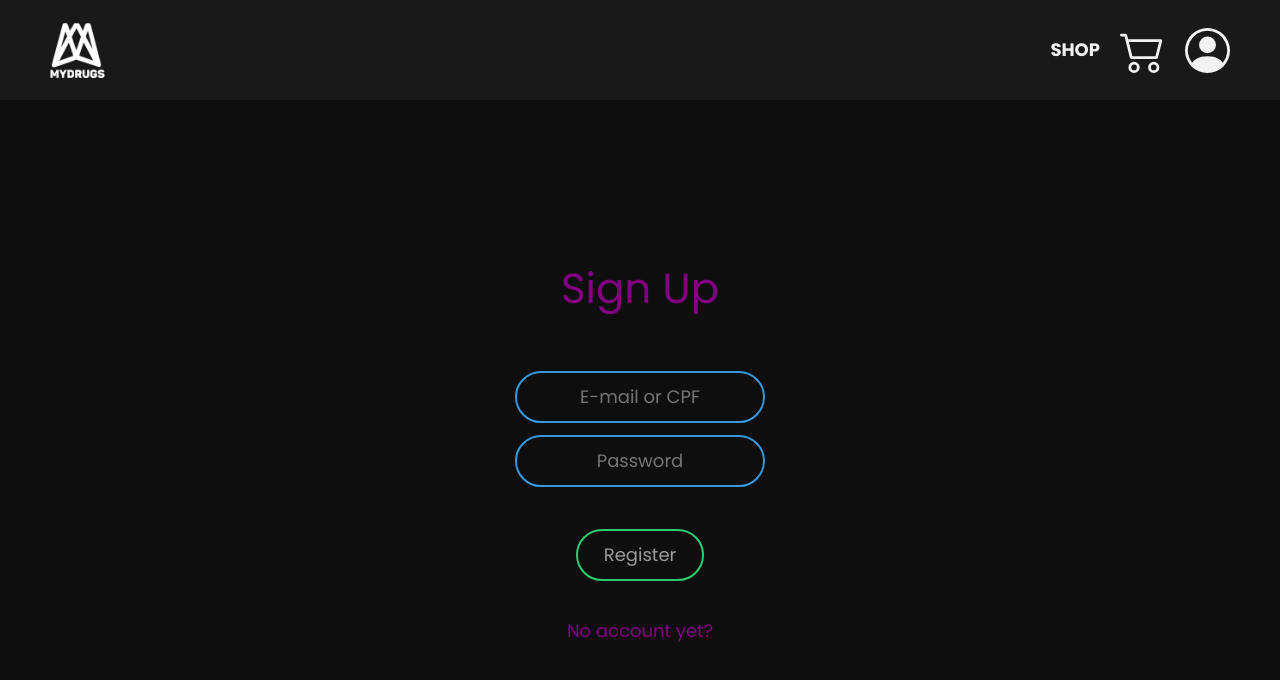
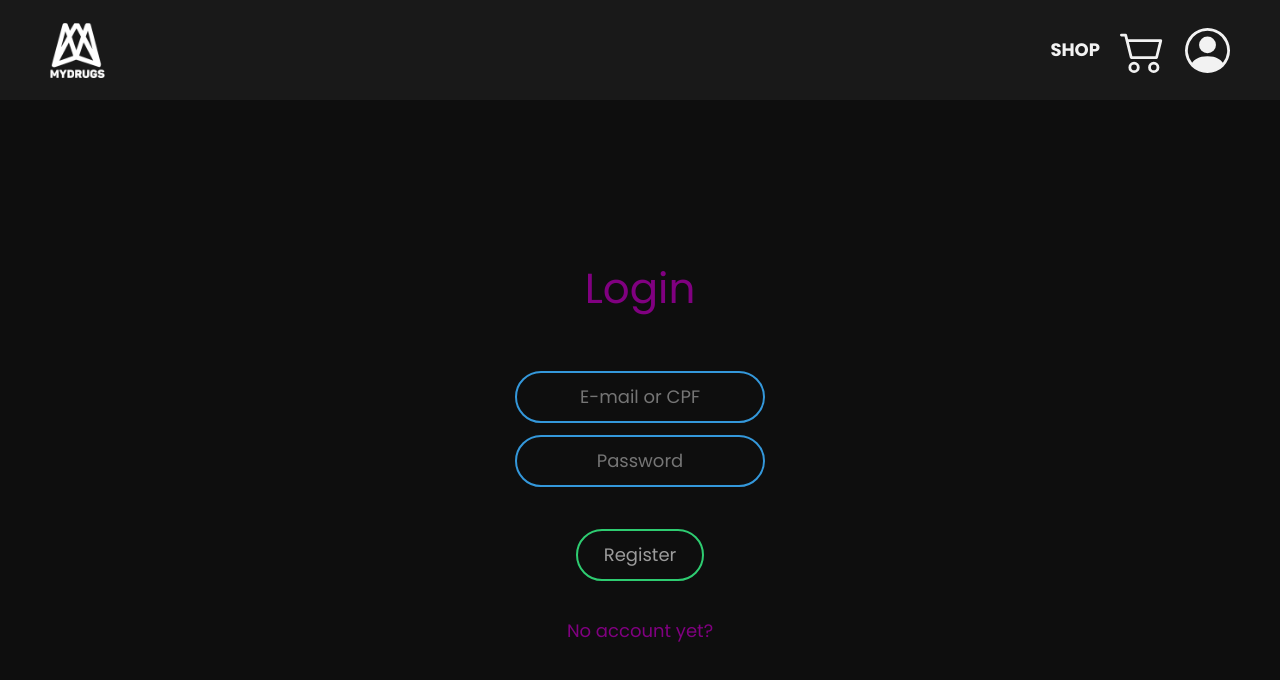
Before and after one commit to leonardo-otero390/MyDrugs-FrontEnd, a React (Create React App) app: page /sign-in in a window 1280 px wide. Shown: the top 680 px of the page. Built offline with nearby package versions, Linux system fonts and the light colour scheme.

Commit message:
Fix Sign In page title

```diff
--- a/src/pages/sign_in/SignIn.js
+++ b/src/pages/sign_in/SignIn.js
@@ -54,7 +54,7 @@ export default function SignIn() {
 		<>
 			<TopBar />
 			<SignForm onSubmit={submitForm}>
-				<h1>Sign Up</h1>
+				<h1>Login</h1>
 				<Input
 					type="text"
 					placeholder="E-mail or CPF"
```
